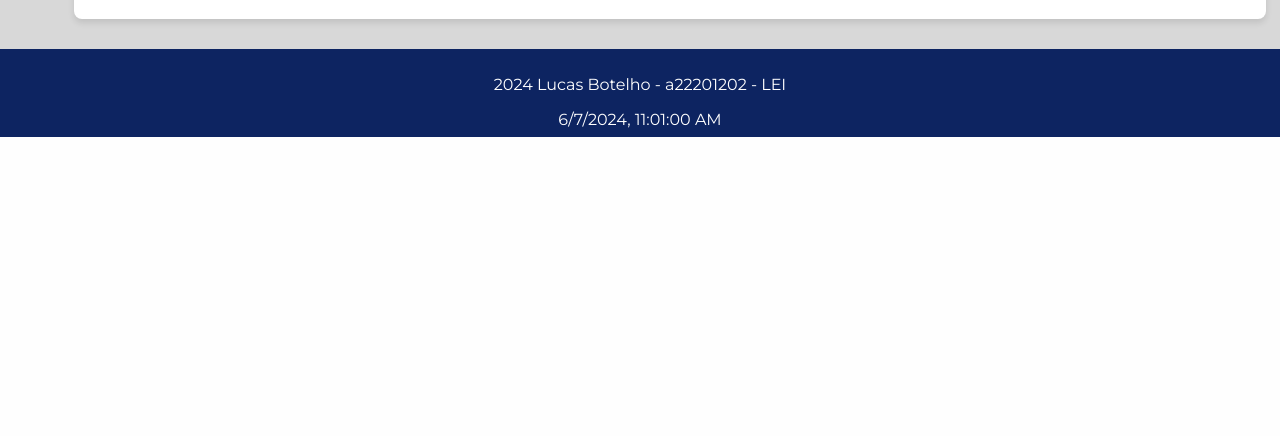
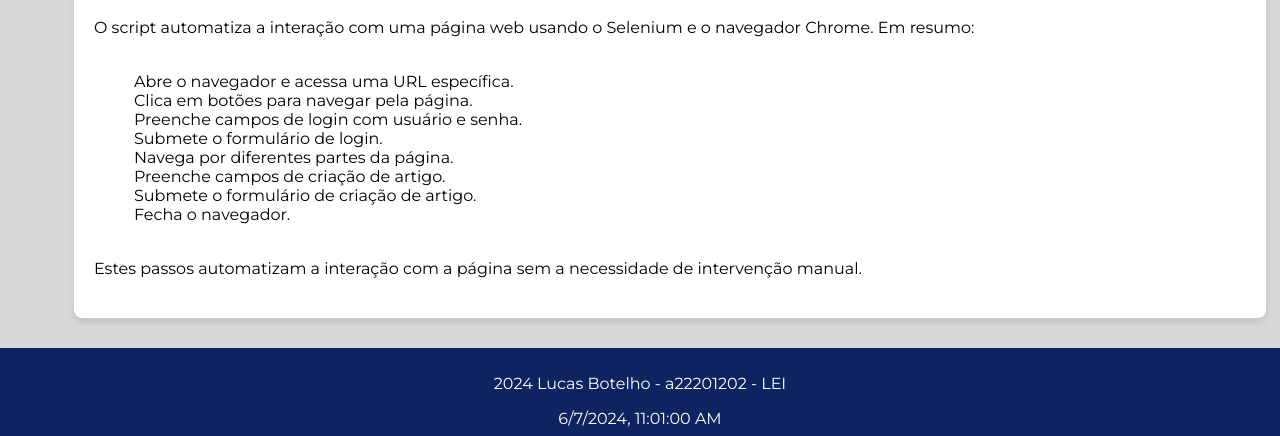
Before and after one commit to lucas-botelho/ProjetosPW, a Django app: page /sobre in a window 1280 px wide. Shown: the part 1691-2127 px from the top of the page. Before the commit the page ends 1828 px from the top, so only its background shows below. Run offline with Django 4.2, Linux system fonts and the light colour scheme; some libraries are stand-ins or nearby versions.

Commit message:
selenium

```diff
--- a/project/project/templates/project/sobre.html
+++ b/project/project/templates/project/sobre.html
@@ -88,6 +88,21 @@ color: dodgerblue;
     <div class="section section1" id="skills">
         <h2>Selenium: Automação</h2>
         <iframe width="560" height="315" src="https://www.youtube.com/embed/u6bBab11gwg?si=gTHNHP_JO0-J2EoP" frameborder="0" allow="accelerometer; autoplay; clipboard-write; encrypted-media; gyroscope; picture-in-picture" allowfullscreen style="margin: auto;"></iframe>
+        <p>
+            O script automatiza a interação com uma página web usando o Selenium e o navegador Chrome. Em resumo:
+        </p>
+        <ul>
+            <li>Abre o navegador e acessa uma URL específica.</li>
+            <li>Clica em botões para navegar pela página.</li>
+            <li>Preenche campos de login com usuário e senha.</li>
+            <li>Submete o formulário de login.</li>
+            <li>Navega por diferentes partes da página.</li>
+            <li>Preenche campos de criação de artigo.</li>
+            <li>Submete o formulário de criação de artigo.</li>
+            <li>Fecha o navegador.</li>
+        </ul>
+        <p>Estes passos automatizam a interação com a página sem a necessidade de intervenção manual.</p>
+
     </div>
 
 
```
